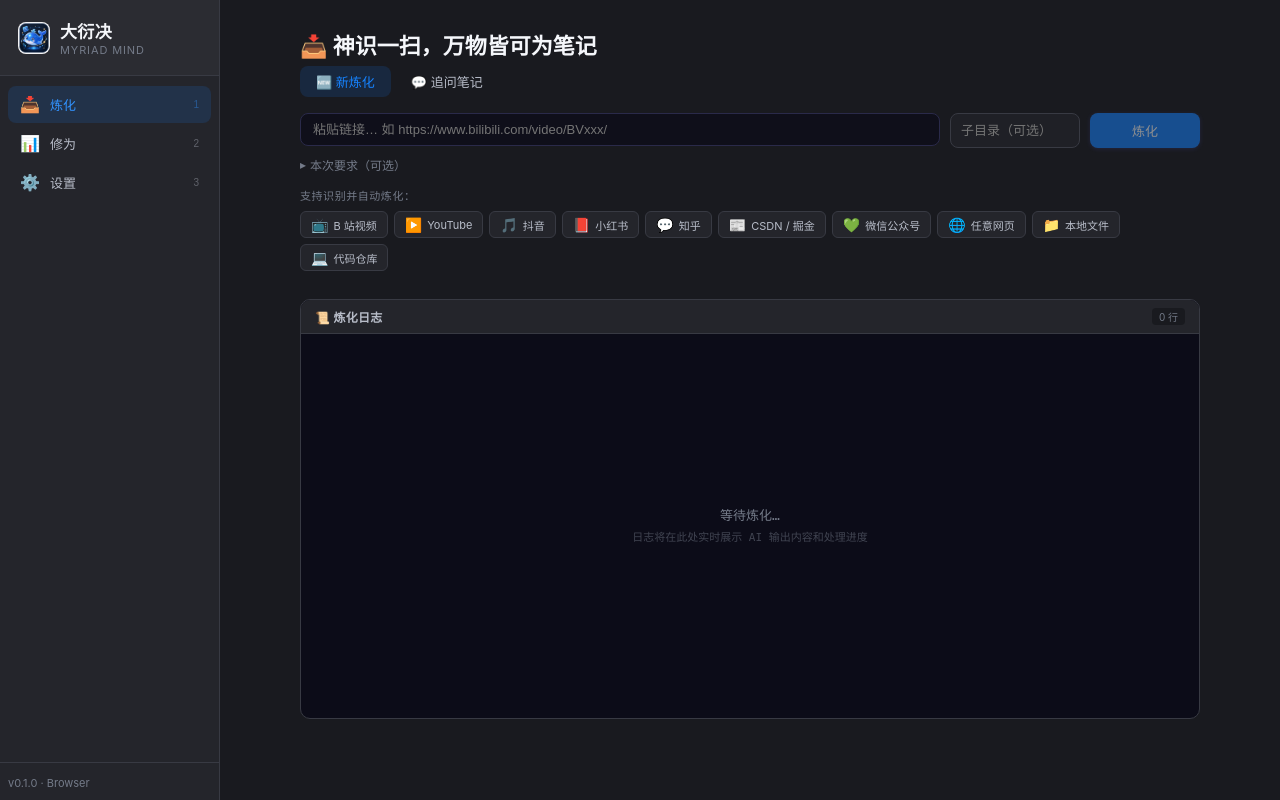
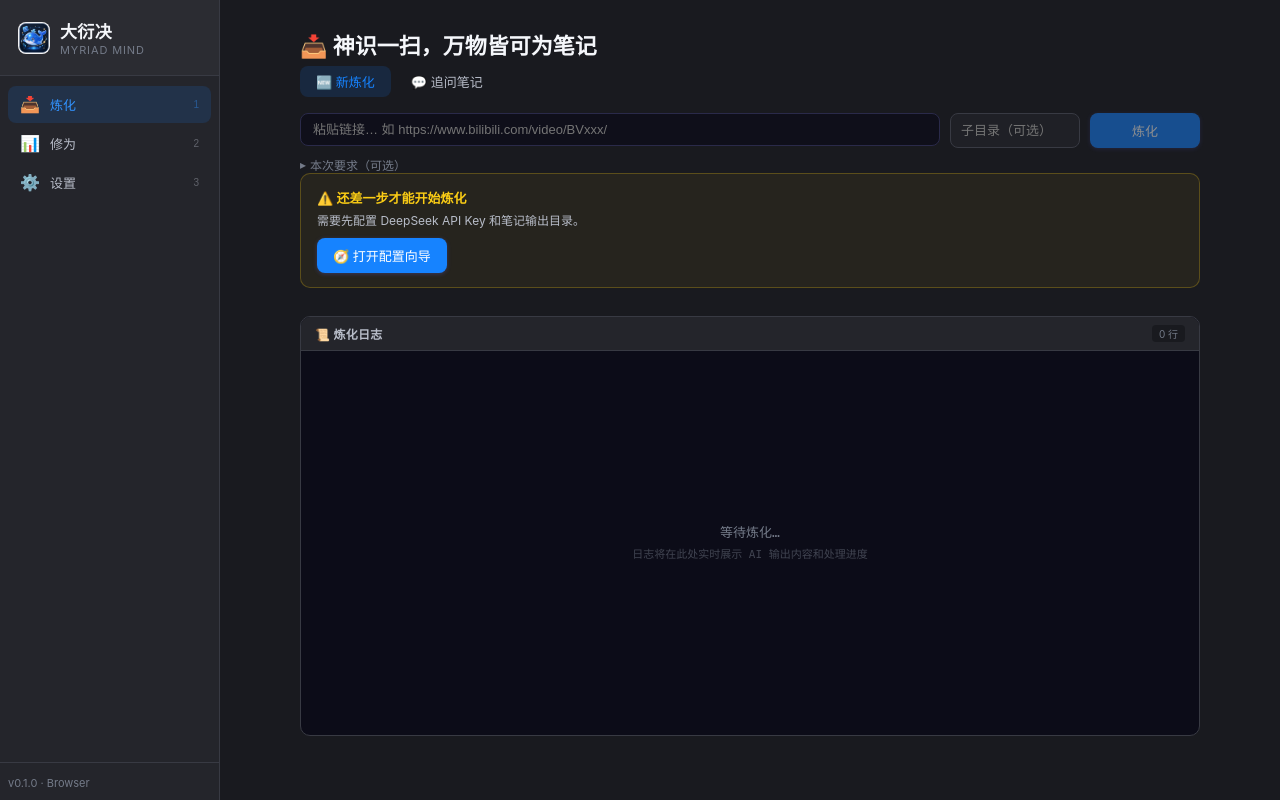
Before and after one commit to yuexingqin97/myriad-mind-app, a React (Vite) app in the folder apps/desktop/: page / in a window 1280 px wide. Built offline with nearby package versions, Linux system fonts and the light colour scheme.

Commit message:
opt: 完善配置逻辑

```diff
--- a/apps/desktop/src/App.tsx
+++ b/apps/desktop/src/App.tsx
@@ -9,20 +9,21 @@ import "./App.css";
 // ---- App ----
 
 function App() {
-  const { view, setView, config, firstLaunch, finishWizard, saveConfig, update } = useConfig();
+  const { view, setView, config, firstLaunch, finishWizard, saveConfig, update, setupStatus } = useConfig();
   useTheme(); // 初始化主题（从 localStorage 读取并应用 data-theme）
 
   return (
     <div className="app-root">
       <Sidebar activeView={view} onNavigate={setView} />
       <main className="main-content">
-        {view === "input" && <InputView config={config} />}
+        {view === "input" && <InputView config={config} setupStatus={setupStatus} onOpenSetup={() => setView("settings")} />}
         {view === "dashboard" && <DashboardView />}
         {view === "settings" && (
           <SettingsView
             config={config}
             onSave={saveConfig}
             update={update}
+            setupStatus={setupStatus}
             firstLaunch={firstLaunch}
             onFinishWizard={finishWizard}
             onNavigateToInput={() => setView("input")}
--- a/apps/desktop/src/components/input/InputView.tsx
+++ b/apps/desktop/src/components/input/InputView.tsx
@@ -1,5 +1,5 @@
 import { useMemo, useState, useCallback, useRef } from "react";
-import { type MyriadMindConfig, classifyInput, estimateCost, type TokenEstimate } from "@myriad-mind/core";
+import { type MyriadMindConfig, type SetupStatus, classifyInput, estimateCost, type TokenEstimate } from "@myriad-mind/core";
 import { Button, Input } from "@myriad-mind/ui";
 import { usePipeline } from "@/hooks/usePipeline";
 import { LogPanel, type LogEntry } from "@/components/log/LogPanel";
@@ -10,6 +10,8 @@ import { isTauri } from "@/lib/platform";
 
 interface InputViewProps {
   config: MyriadMindConfig;
+  setupStatus: SetupStatus;
+  onOpenSetup: () => void;
 }
 
 // ---- Platform display helpers ----
@@ -80,7 +82,7 @@ const SUPPORTED_INPUTS = [
 
 // ---- Component ----
 
-export function InputView({ config }: InputViewProps) {
+export function InputView({ config, setupStatus, onOpenSetup }: InputViewProps) {
   const {
     inputUrl,
     setInputUrl,
@@ -95,7 +97,7 @@ export function InputView({ config }: InputViewProps) {
     logs,
     streamingText,
     submit,
-  } = usePipeline({ config });
+  } = usePipeline({ config, setupStatus });
 
   // 实时预览：输入 URL 后即时显示分类和预估
   const preview = useMemo(() => {
@@ -257,8 +259,52 @@ export function InputView({ config }: InputViewProps) {
             </>
           )}
 
-          {/* ---- 支持的输入内容（仅空输入时显示）---- */}
-          {showHints && (
+          {/* ---- 配置未就绪引导（仅空输入时显示）---- */}
+          {showHints && setupStatus !== "ready" && (
+            <div className="config-required-card" style={{
+              padding: "14px 16px", borderRadius: 10, marginBottom: 12,
+              background: setupStatus === "needs_config" ? "rgba(250,204,21,0.06)"
+                : setupStatus === "invalid_config" ? "rgba(248,113,113,0.06)"
+                : "var(--bg-surface, #1a1a2e)",
+              border: `1px solid ${setupStatus === "needs_config" ? "rgba(250,204,21,0.25)"
+                : setupStatus === "invalid_config" ? "rgba(248,113,113,0.25)"
+                : "var(--border, #2a2a4a)"}`,
+            }}>
+              {setupStatus === "needs_config" && (
+                <>
+                  <p style={{ fontSize: 13, fontWeight: 600, color: "#facc15", margin: "0 0 4px" }}>
+                    ⚠️ 还差一步才能开始炼化
+                  </p>
+                  <p style={{ fontSize: 12, color: "var(--text-secondary, #a0a0c0)", margin: "0 0 10px" }}>
+                    需要先配置 DeepSeek API Key{!config.output.note_dir?.trim() ? " 和笔记输出目录" : ""}。
+                  </p>
+                  <Button onClick={onOpenSetup}>🧭 打开配置向导</Button>
+                </>
+              )}
+              {setupStatus === "invalid_config" && (
+                <>
+                  <p style={{ fontSize: 13, fontWeight: 600, color: "#f87171", margin: "0 0 4px" }}>
+                    ⚠️ 配置文件有问题
+                  </p>
+                  <p style={{ fontSize: 12, color: "var(--text-secondary, #a0a0c0)", margin: "0 0 10px" }}>
+                    ~/.myriad-mind-app/config.json 校验失败，需要修复后才能炼化。
+                  </p>
+                  <Button onClick={onOpenSetup}>去设置修复</Button>
+                </>
+              )}
+              {setupStatus === "backend_unavailable" && (
+                <p style={{ fontSize: 12, color: "var(--text-muted, #666)", margin: 0 }}>
+                  💻 当前为浏览器预览模式 — 依赖检测和真实炼化不可用，仍可预览输入识别和灵力预估。
+                </p>
+              )}
+              {setupStatus === "checking" && (
+                <p style={{ fontSize: 12, color: "var(--text-muted, #666)", margin: 0 }}>正在检查配置…</p>
+              )}
+            </div>
+          )}
+
+          {/* ---- 支持的输入内容（配置就绪 + 空输入时显示）---- */}
+          {showHints && setupStatus === "ready" && (
             <div className="supported-inputs">
               <span className="supported-inputs-label">支持识别并自动炼化：</span>
               <div className="supported-inputs-list">
--- a/apps/desktop/src/hooks/useConfig.ts
+++ b/apps/desktop/src/hooks/useConfig.ts
@@ -1,5 +1,5 @@
 import { useState, useCallback, useEffect, useRef } from "react";
-import { type MyriadMindConfig, DEFAULT_CONFIG } from "@myriad-mind/core";
+import { type MyriadMindConfig, type SetupStatus, DEFAULT_CONFIG, safeValidateConfig } from "@myriad-mind/core";
 import * as api from "@/api";
 import { isTauri } from "@/lib/platform";
 
@@ -10,6 +10,8 @@ interface UseConfigResult {
   view: "input" | "dashboard" | "settings";
   setView: (v: "input" | "dashboard" | "settings") => void;
   firstLaunch: boolean;
+  /** 配置就绪状态机 — 驱动首页空态 / 向导缺项直达 / 提交守卫 */
+  setupStatus: SetupStatus;
   finishWizard: () => void;
   /** 全量保存（配置向导「完成并保存」用）— 立即写盘 */
   saveConfig: (c: MyriadMindConfig) => void;
@@ -22,24 +24,40 @@ interface UseConfigResult {
 export function useConfig(): UseConfigResult {
   const [view, setView] = useState<"input" | "dashboard" | "settings">("input");
   const [firstLaunch, setFirstLaunch] = useState(false);
+  const [setupStatus, setSetupStatus] = useState<SetupStatus>("checking");
   const [config, setConfig] = useState<MyriadMindConfig>(DEFAULT_CONFIG);
 
-  // 启动时加载配置
+  // 启动：读 config.json，定初始 setupStatus + 加载 config
   useEffect(() => {
     (async () => {
-      if (await isTauri()) {
+      if (!(await isTauri())) {
+        setSetupStatus("backend_unavailable");
+        return;
+      }
       const first = await api.isFirstLaunch();
       if (first) {
         setFirstLaunch(true);
         setView("settings");
-        } else {
+        setSetupStatus("needs_config");
+        return;
+      }
       try {
         const raw = await api.readConfig();
-            if (raw && raw !== "{}") {
-              setConfig((prev) => ({ ...prev, ...JSON.parse(raw) }));
+        if (!raw || raw === "{}") {
+          setSetupStatus("needs_config");
+          return;
         }
-          } catch { /* ignore */ }
+        const parsed = JSON.parse(raw);
+        const result = safeValidateConfig(parsed);
+        if (!result.ok) {
+          setSetupStatus("invalid_config");
+          setConfig((prev) => ({ ...prev, ...parsed })); // 尽量加载可用字段供修复
+          return;
         }
+        setConfig((prev) => ({ ...prev, ...result.config }));
+        // ready / needs_config（DeepSeek Key 判定）交给下面的 config 变化 effect
+      } catch {
+        setSetupStatus("invalid_config");
       }
     })();
   }, []);
@@ -48,6 +66,22 @@ export function useConfig(): UseConfigResult {
   const update = useCallback(<K extends keyof MyriadMindConfig>(key: K, value: MyriadMindConfig[K]) => {
     setConfig((c) => ({ ...c, [key]: value }));
   }, []);
+
+  // config 变化 → 重判 setupStatus（用户配置后实时 ready/needs）。
+  // 跳过首次（DEFAULT_CONFIG），避免启动加载前误判。
+  const setupInitialized = useRef(false);
+  useEffect(() => {
+    if (!setupInitialized.current) {
+      setupInitialized.current = true;
+      return;
+    }
+    setSetupStatus((prev) => {
+      if (prev === "backend_unavailable") return prev;
+      const r = safeValidateConfig(config);
+      if (!r.ok) return "invalid_config";
+      return r.config.deepseek_api_key?.trim() ? "ready" : "needs_config";
+    });
+  }, [config]);
 
   // debounce 自动写盘：config 变化后 800ms 落盘。
   // 首次 mount 跳过（避免 DEFAULT_CONFIG 回写覆盖磁盘）；saveConfig 已自行写盘时跳过本次。
@@ -68,16 +102,13 @@ export function useConfig(): UseConfigResult {
     return () => window.clearTimeout(timer);
   }, [config]);
 
-  // 全量保存（配置向导「完成并保存」用）— 立即写盘，不等 debounce
+  // 全量保存（配置向导「完成并保存」用）— 立即写盘，不等 debounce。
+  // 只管保存，不在此处改 view/firstLaunch —— 导航由调用方（SettingsView 按 action）决定。
   const saveConfig = useCallback((c: MyriadMindConfig) => {
-    skipNextAutosave.current = true; // 已在此处写盘，跳过 effect 的重复写
+    skipNextAutosave.current = true;
     setConfig(c);
     api.writeConfig(JSON.stringify(c));
-    if (firstLaunch) {
-      setFirstLaunch(false);
-      setView("input");
-    }
-  }, [firstLaunch]);
+  }, []);
 
   const finishWizard = useCallback(() => {
     setFirstLaunch(false);
@@ -88,6 +119,7 @@ export function useConfig(): UseConfigResult {
     view,
     setView,
     firstLaunch,
+    setupStatus,
     finishWizard,
     saveConfig,
     update,
--- a/packages/ui/src/ConfigWizard.tsx
+++ b/packages/ui/src/ConfigWizard.tsx
@@ -9,7 +9,7 @@ import type { MyriadMindConfig } from "@myriad-mind/core";
 import { Button } from "./common/Button.js";
 import { Card } from "./common/Card.js";
 import { Input, Select, Toggle } from "./common/Input.js";
-import type { DepsInfo, SetupIntent } from "./types.js";
+import type { DepsInfo, SetupIntent, WizardInitialStep } from "./types.js";
 
 export interface ConfigWizardProps {
   config: MyriadMindConfig;
@@ -22,10 +22,12 @@ export interface ConfigWizardProps {
   onRecheckDeps?: () => void;
   /** 选择输出目录 */
   onSelectOutputDir?: () => Promise<string | null>;
-  /** 打开输出目录 */
-  onOpenOutputDir?: () => void;
+  /** 打开输出目录（传目录路径，调系统文件管理器） */
+  onOpenOutputDir?: (dir: string) => void;
   /** 打开外部链接（注册页等，调系统浏览器） */
   onOpenUrl?: (url: string) => void;
+  /** 初始步骤（缺项直达：缺 Key→keys、缺输出→output）；默认 welcome */
+  initialStep?: WizardInitialStep;
 }
 
 type StepId = "welcome" | "deps" | "keys" | "processing" | "output" | "features" | "review";
@@ -64,8 +66,11 @@ export function ConfigWizard({
   onSelectOutputDir,
   onOpenOutputDir,
   onOpenUrl,
+  initialStep,
 }: ConfigWizardProps) {
-  const [step, setStep] = useState(0);
+  const [step, setStep] = useState(() =>
+    initialStep ? Math.max(0, STEPS.findIndex((s) => s.id === initialStep)) : 0
+  );
   const [config, setConfig] = useState<MyriadMindConfig>({ ...initialConfig });
   const [setupIntent, setSetupIntent] = useState<SetupIntent>("video");
 
@@ -146,7 +151,7 @@ export function ConfigWizard({
         {step === 1 && <DepsStep deps={deps} intent={setupIntent} onRecheck={onRecheckDeps} />}
         {step === 2 && <ApiKeysStep config={config} update={update} onOpenUrl={onOpenUrl} />}
         {step === 3 && <ProcessingStep config={config} update={update} intent={setupIntent} />}
-        {step === 4 && <OutputStep config={config} update={update} onSelectDir={onSelectOutputDir} />}
+        {step === 4 && <OutputStep config={config} update={update} onSelectDir={onSelectOutputDir} onOpenOutputDir={onOpenOutputDir} />}
         {step === 5 && <FeaturesStep config={config} update={update} />}
         {step === 6 && <ReviewStep config={config} intent={setupIntent} deps={deps} />}
       </div>
@@ -636,11 +641,12 @@ function Pill({ active, onClick, children }: { active: boolean; onClick: () => v
 // ============================================================
 
 function OutputStep({
-  config, update, onSelectDir,
+  config, update, onSelectDir, onOpenOutputDir,
 }: {
   config: MyriadMindConfig;
   update: <K extends keyof MyriadMindConfig>(key: K, value: MyriadMindConfig[K]) => void;
   onSelectDir?: () => Promise<string | null>;
+  onOpenOutputDir?: (dir: string) => void;
 }) {
   return (
     <div style={{ display: "flex", flexDirection: "column", gap: 16 }}>
--- a/packages/ui/src/SettingsPage.tsx
+++ b/packages/ui/src/SettingsPage.tsx
@@ -27,8 +27,8 @@ export interface SettingsPageProps {
   onResetConfig?: () => void;
   /** 选择输出目录 */
   onSelectOutputDir?: () => Promise<string | null>;
-  /** 打开输出目录 */
-  onOpenOutputDir?: () => void;
+  /** 打开输出目录（传目录路径，调系统文件管理器） */
+  onOpenOutputDir?: (dir: string) => void;
   /** 打开缓存目录 */
   onOpenCacheDir?: () => void;
   /** config.json 路径 */
@@ -455,7 +455,7 @@ function OutputTab({
   config: MyriadMindConfig;
   update: <K extends keyof MyriadMindConfig>(key: K, value: MyriadMindConfig[K]) => void;
   onSelectDir?: () => Promise<string | null>;
-  onOpenDir?: () => void;
+  onOpenDir?: (dir: string) => void;
   onOpenCacheDir?: () => void;
 }) {
   return (
--- a/packages/ui/src/index.ts
+++ b/packages/ui/src/index.ts
@@ -46,6 +46,7 @@ export type {
   DepInfo,
   DepsInfo,
   SetupIntent,
+  WizardInitialStep,
   HealthStatus,
   HealthItem,
 } from "./types.js";
--- a/packages/ui/src/types.ts
+++ b/packages/ui/src/types.ts
@@ -27,6 +27,9 @@ export interface DepsInfo {
 /** 用户使用意图 — 仅 UI 状态，不入 config.json */
 export type SetupIntent = "video" | "local_media" | "article" | "code";
 
+/** 配置向导初始步骤（缺项直达：缺 Key→keys、缺输出目录→output） */
+export type WizardInitialStep = "welcome" | "deps" | "keys" | "processing" | "output" | "features" | "review";
+
 // ---- 配置健康度 ----
 
 export type HealthStatus = "ok" | "warning" | "error" | "unconfigured";
```
Also changed, not shown: apps/desktop/src/api.ts (+13 -0 lines), apps/desktop/src/components/settings/SettingsView.tsx (+26 -9 lines), apps/desktop/src/hooks/usePipeline.ts (+16 -2 lines), packages/core/src/types.ts (+8 -0 lines), 2 other files (tests, documents, lock files or other folders). Lines whose indentation alone changed are shown as unchanged.
